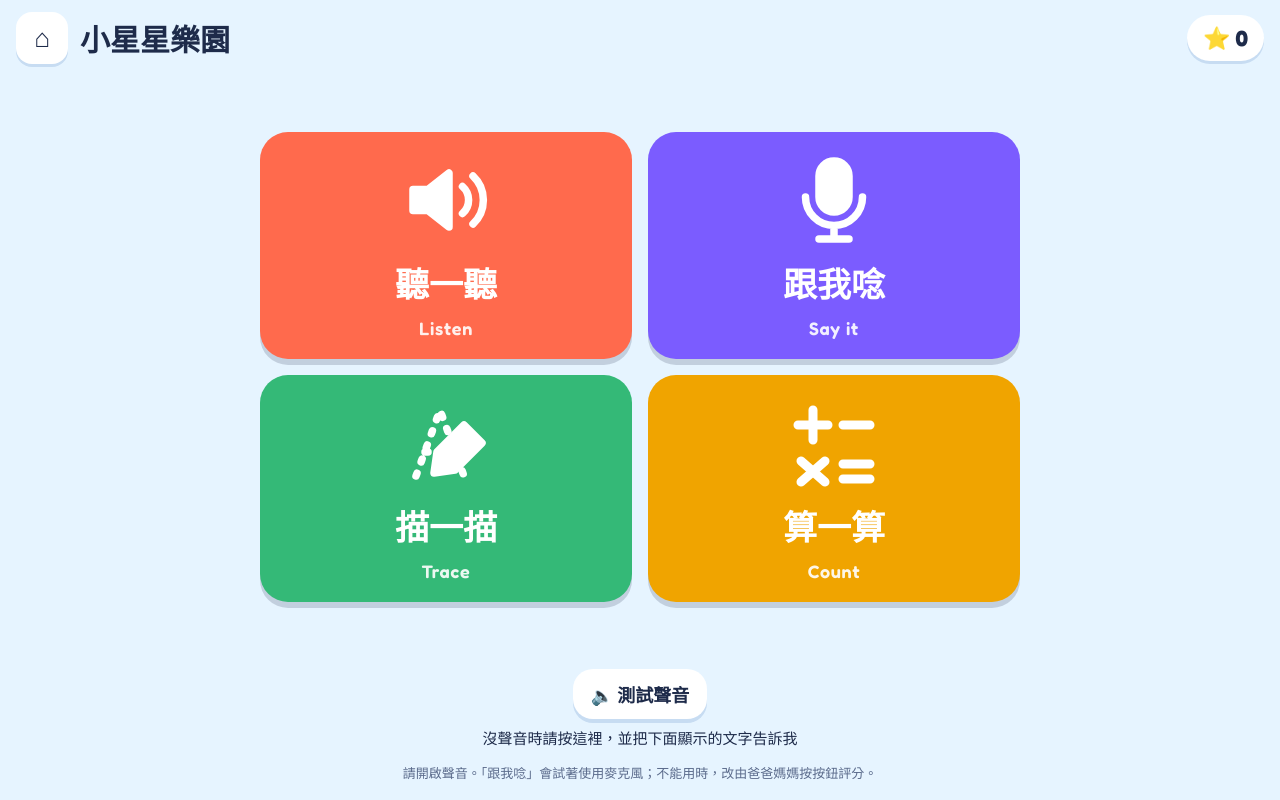
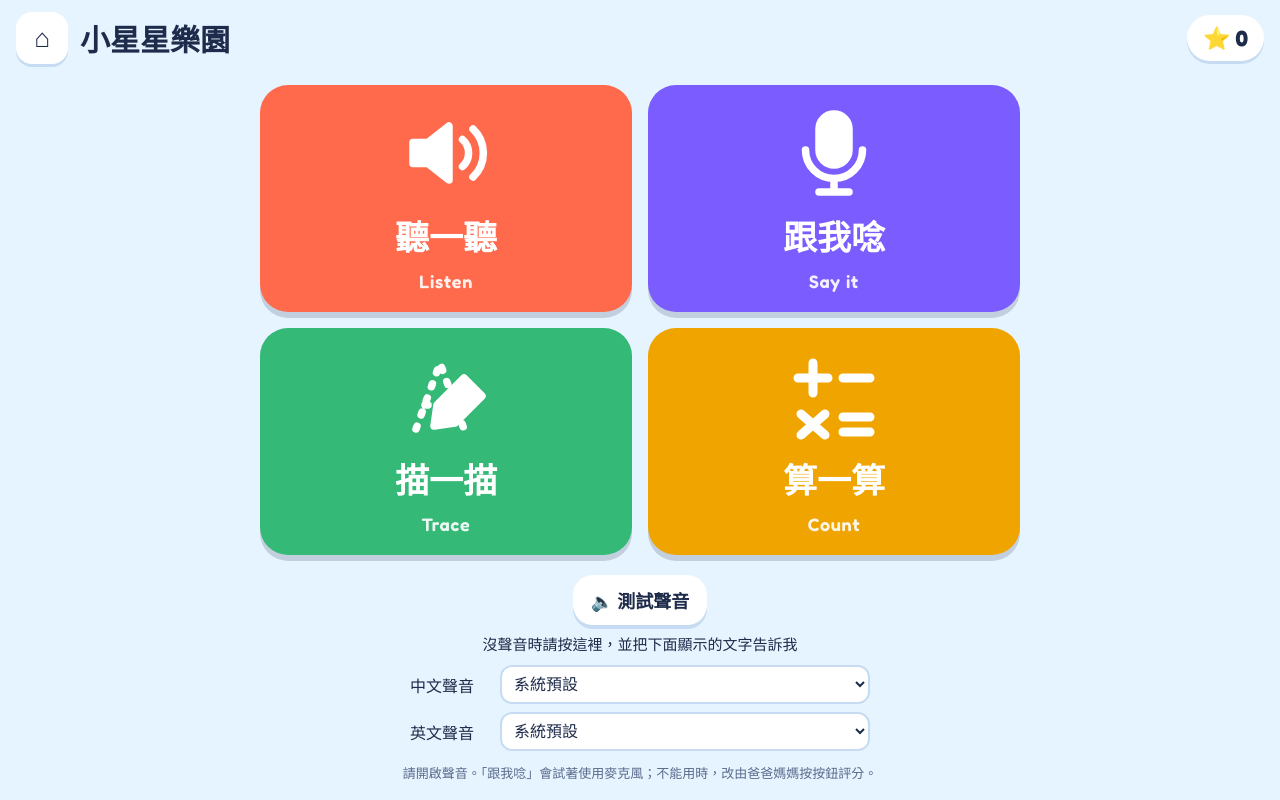
Before and after one commit to ioioiioo668/ioio, a plain HTML site: page index.html in a window 1280 px wide. Drawn offline with Linux system fonts and the light colour scheme.

Commit message:
加入選擇中文／英文聲音的選單
Co-Authored-By: Claude Opus 5.5 <noreply@anthropic.com>
Claude-Session: https://claude.ai/code/session_011TECyFavQpr2eD9RLg3t1k

```diff
--- a/index.html
+++ b/index.html
@@ -44,6 +44,10 @@ button:focus-visible{outline:4px solid var(--berry);outline-offset:3px}
 .t1{background:var(--tomato)} .t2{background:var(--berry)} .t3{background:var(--leaf)} .t4{background:#F0A400}
 .soundtest{max-width:760px;width:100%;margin:16px auto 0;display:flex;flex-direction:column;align-items:center;gap:8px}
 .soundtest .btn{font-size:18px;padding:12px 18px}
+.voicepick{display:flex;flex-direction:column;gap:8px;width:100%;max-width:460px}
+.vrow{display:flex;align-items:center;gap:10px;font-size:16px}
+.vrow span{flex:none;width:5em}
+.vrow select{flex:1;min-width:0;font-size:16px;padding:8px;border-radius:12px;border:2px solid var(--line);background:var(--card);color:var(--ink)}
 .tlog{font-size:15px;color:var(--ink);text-align:center;line-height:1.6;user-select:text;-webkit-user-select:text}
 .note{max-width:760px;margin:12px auto 0;color:var(--soft);font-size:13px;line-height:1.6;text-align:center}
 
@@ -169,6 +173,7 @@ function speak(text, lang='en-US', rate=0.8){
       u.lang = lang; u.rate = rate; u.pitch = 1.1;
       // 不指定 voice：iOS 會列出尚未下載的語音，選到就完全沒聲音。只設 lang，讓系統用已安裝的預設語音
       u.volume = 1;
+      const pv = pickVoice(lang); if(pv){ u.voice = pv; u.lang = pv.lang; }
       let done=false; const fin=()=>{ if(!done){done=true;res()} };
       u.onend=fin; u.onerror=fin; setTimeout(fin, 6000);
       // iOS Safari 在 cancel() 後立刻 speak() 有時會被吞掉，稍等一下再唸
@@ -186,6 +191,41 @@ async function say(...parts){
     if(my !== sayToken) return;
     if(isEn(p)) await speak(p,'en-US',0.7); else await speak(p,'zh-TW',0.9);
   }
+}
+
+/* 爸爸媽媽可選聲音（只列出裝置上已有的語音）；沒選就用系統預設 */
+let voicePref = {zh:'', en:''};
+try{ voicePref = Object.assign(voicePref, JSON.parse(localStorage.getItem('voicePref')||'{}')); }catch(e){}
+function pickVoice(lang){
+  const k = lang.startsWith('zh') ? 'zh' : 'en';
+  return voicePref[k] ? (voices.find(v=>v.name===voicePref[k]) || null) : null;
+}
+function voicePicker(){
+  const box = el('div','voicepick');
+  const make = (k, label, test, sample) => {
+    const wrap = el('label','vrow'); wrap.htmlFor = 'voice-'+k;
+    wrap.appendChild(el('span','', label));
+    const sel = document.createElement('select'); sel.id = 'voice-'+k;
+    const fill = ()=>{
+      const list = voices.filter(v=>test.test(v.lang));
+      sel.innerHTML = '';
+      sel.appendChild(new Option('系統預設', ''));
+      list.sort((a,b)=>(/(enhanced|premium|加強|高品質)/i.test(b.name)?1:0)-(/(enhanced|premium|加強|高品質)/i.test(a.name)?1:0) || a.name.localeCompare(b.name))
+          .forEach(v=>sel.appendChild(new Option(`${v.name}（${v.lang}）`, v.name)));
+      sel.value = voicePref[k] || '';
+    };
+    fill();
+    if('speechSynthesis' in window) speechSynthesis.addEventListener('voiceschanged', ()=>{ loadVoices(); fill(); });
+    sel.onchange = ()=>{
+      voicePref[k] = sel.value;
+      try{ localStorage.setItem('voicePref', JSON.stringify(voicePref)) }catch(e){}
+      speak(sample, k==='zh'?'zh-TW':'en-US', k==='zh'?0.9:0.7);
+    };
+    wrap.appendChild(sel);
+    return wrap;
+  };
+  box.append(make('zh','中文聲音', /^zh/i, '你好，我們來玩遊戲吧！'), make('en','英文聲音', /^en/i, 'Find the bird.'));
+  return box;
 }
 
 /* 聲音測試：一個嗶聲（測喇叭）＋一句語音（測語音合成），結果直接顯示在畫面上 */
@@ -249,7 +289,7 @@ function home(){ go(()=>{
   const tbtn = el('button','btn plain','🔈 測試聲音');
   const tlog = el('div','tlog','沒聲音時請按這裡，並把下面顯示的文字告訴我');
   tbtn.onclick = soundTest(tlog);
-  tb.append(tbtn, tlog);
+  tb.append(tbtn, tlog, voicePicker());
   stage.appendChild(tb);
   stage.appendChild(el('p','note','請開啟聲音。「跟我唸」會試著使用麥克風；不能用時，改由爸爸媽媽按按鈕評分。'));
 })}
```
